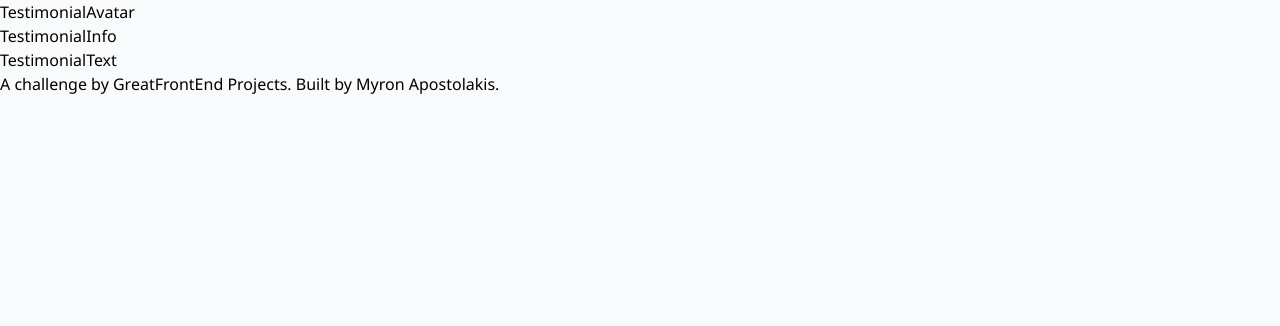
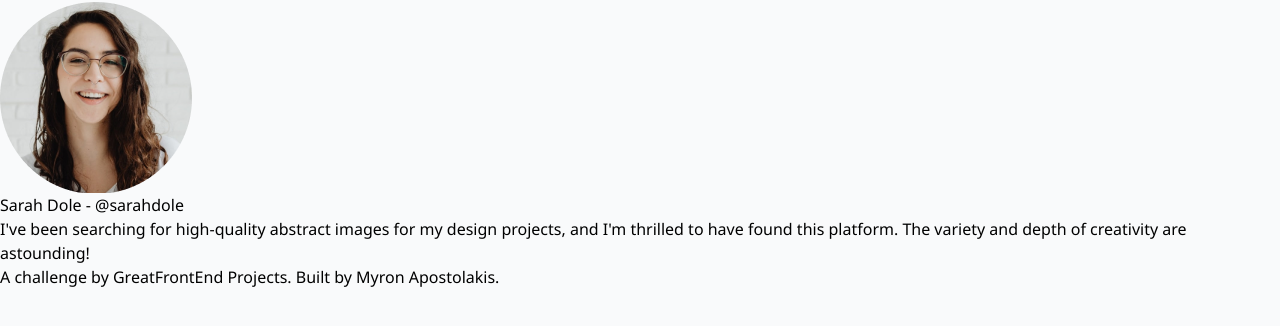
Before and after one commit to myapos/testimonial-card, a Vue app: page / in a window 1280 px wide. Shown: the top 326 px of the page. Built offline with nearby package versions, Linux system fonts and the light colour scheme.

Commit message:
added props for vue components

```diff
--- a/src/App.vue
+++ b/src/App.vue
@@ -1,6 +1,14 @@
 <template>
   <main>
-    <app-testimonial />
+    <app-testimonial
+      :imgSrc="imgSrc"
+      alt="A profile picture"
+      name="Sarah Dole"
+      nickname="@sarahdole"
+      text="I've been searching for high-quality abstract images for my design projects,
+       and I'm thrilled to have found this platform.
+       The variety and depth of creativity are astounding!"
+    />
     <!-- <blog-card
       :imgSrc="imgSrc"
       alt="top 5 living room inspirations"
@@ -19,14 +27,14 @@ import AppFooter from './components/AppFooter.vue'
 import AppTestimonial from './components/TestimonialAvatar/AppTestimonial.vue'
 // import BlogCard from './components/BlogCard.vue'
 // import CardList from './components/CardList.vue'
-// import imgSrc from './assets/spacejoy-YqFz7UMm8qE-unsplash.jpg'
+import imgSrc from './assets/profile-thumbnail.png'
 
 export default {
   name: 'App',
   components: { AppFooter, AppTestimonial },
   data() {
     // set showCardList to true to test a card list approach
-    return { showCardList: false }
+    return { imgSrc, showCardList: false }
   }
 }
 </script>
--- a/src/components/TestimonialAvatar/AppTestimonial.vue
+++ b/src/components/TestimonialAvatar/AppTestimonial.vue
@@ -5,15 +5,9 @@
       mb-4"
     tabindex="0"
   >
-    <testimonial-avatar />
-    <testimonial-info />
-    <testimonial-text />
-    <!-- <card-image :src="imgSrc" :alt="alt" tabindex="0" :aria-hidden="alt ? 'false' : 'true'" />
-    <section class="card-content gap-[--gap] p-4 flex flex-col items-start" tabindex="0">
-      <card-tag :tag="tag" tabindex="0" />
-      <card-header :header="header" tabindex="0" />
-      <card-description :description="description" />
-    </section> -->
+    <testimonial-avatar :src="imgSrc" :alt="alt" />
+    <testimonial-info :name="name" :nickname="nickname" />
+    <testimonial-text :text="text" />
   </div>
 </template>
 
@@ -35,19 +29,22 @@ export default defineComponent({
     alt: {
       type: String,
       required: true,
+      default: 'profile picture'
+    },
+    name: {
+      type: String,
+      required: true,
       default: ''
     },
-    tag: {
+    nickname: {
       type: String,
-      required: true
+      required: true,
+      default: ''
     },
-    header: {
+    text: {
       type: String,
-      required: true
-    },
-    description: {
-      type: String,
-      required: true
+      required: true,
+      default: ''
     }
   }
 })
--- a/src/components/TestimonialAvatar/TestimonialAvatar.vue
+++ b/src/components/TestimonialAvatar/TestimonialAvatar.vue
@@ -1,5 +1,5 @@
 <template>
-  <div>TestimonialAvatar</div>
+  <img class="img w-full h-[--card-img-height] rounded-[--radius] object-cover" />
 </template>
 
 <script lang="ts">
--- a/src/components/TestimonialAvatar/TestimonialInfo.vue
+++ b/src/components/TestimonialAvatar/TestimonialInfo.vue
@@ -1,12 +1,24 @@
 <template>
-  <div>TestimonialInfo</div>
+  <div>{{ name }} - {{ nickname }}</div>
 </template>
 
 <script lang="ts">
 import { defineComponent } from 'vue'
 
 export default defineComponent({
-  name: 'TestimonialInfo'
+  name: 'TestimonialInfo',
+  props: {
+    name: {
+      type: String,
+      required: true,
+      default: ''
+    },
+    nickname: {
+      type: String,
+      required: true,
+      default: ''
+    }
+  }
 })
 </script>
 
--- a/src/components/TestimonialAvatar/TestimonialText.vue
+++ b/src/components/TestimonialAvatar/TestimonialText.vue
@@ -1,12 +1,19 @@
 <template>
-  <div>TestimonialText</div>
+  <div>{{ text }}</div>
 </template>
 
 <script lang="ts">
 import { defineComponent } from 'vue'
 
 export default defineComponent({
-  name: 'TestimonialText'
+  name: 'TestimonialText',
+  props: {
+    text: {
+      type: String,
+      required: true,
+      default: ''
+    }
+  }
 })
 </script>
 
```
Also changed, not shown: 1 other file (tests, documents, lock files or other folders).
